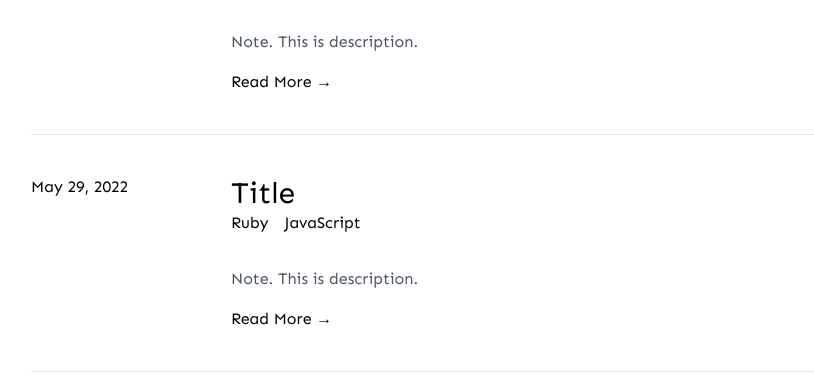
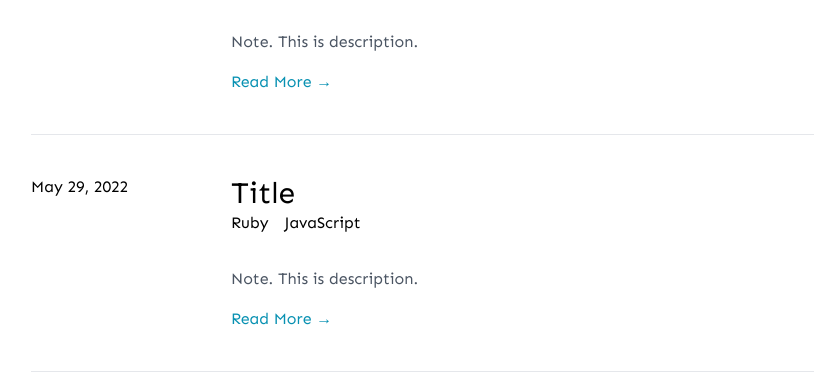
Before and after one commit to Watakumi/Watakumi-blog-next, a Next.js app: page / in a window 1280 px wide. Shown: the part 327-708 px from the top of the page, without its empty margins (209-1023 px from the left). Built offline with nearby package versions, Linux system fonts and the light colour scheme.

Commit message:
styleの調整

```diff
--- a/components/Card.tsx
+++ b/components/Card.tsx
@@ -14,7 +14,9 @@ export function Card(): JSX.Element {
           </div>
           <p className="text-gray-600 mt-8">Note. This is description.</p>
           <Link href={'#'} passHref>
-            <a className="inline-block mt-4">Read More &rarr;</a>
+            <a className="inline-block mt-4 text-cyan-600	hover:text-cyan-800">
+              Read More &rarr;
+            </a>
           </Link>
         </div>
       </div>
```
